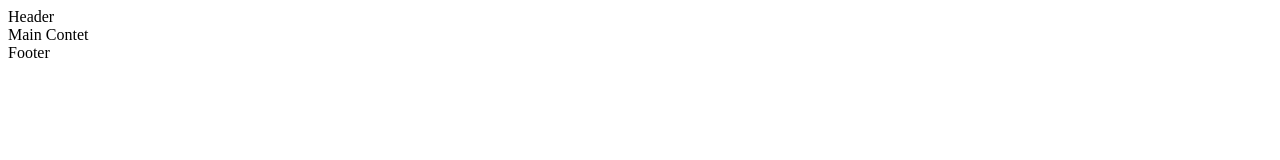
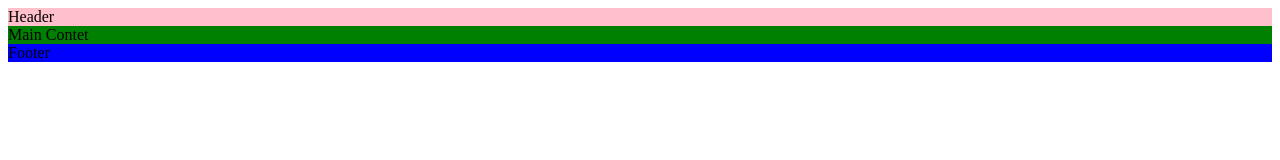
Before and after one commit to itjosephk2/love-running, a plain HTML site: page index.html in a window 1280 px wide. Drawn offline with Linux system fonts and the light colour scheme.

Commit message:
Create css file

```diff
--- /dev/null
+++ b/assets/css/main.css
@@ -0,0 +1,14 @@
+/* Header */
+header {
+    background-color: pink;
+}
+
+/* Main Contenet */
+main {
+    background-color: green;
+}
+
+/* Footer */
+footer {
+    background-color: blue;
+}
--- a/index.html
+++ b/index.html
@@ -34,6 +34,8 @@
       sizes="16x16"
       href="assets/favicon/favicon-16x16.png"
     />
+    <!-- CSS Files -->
+    <link rel="stylesheet" href="assets/css/main.css" />
   </head>
   <body>
     <header>Header</header>
```
